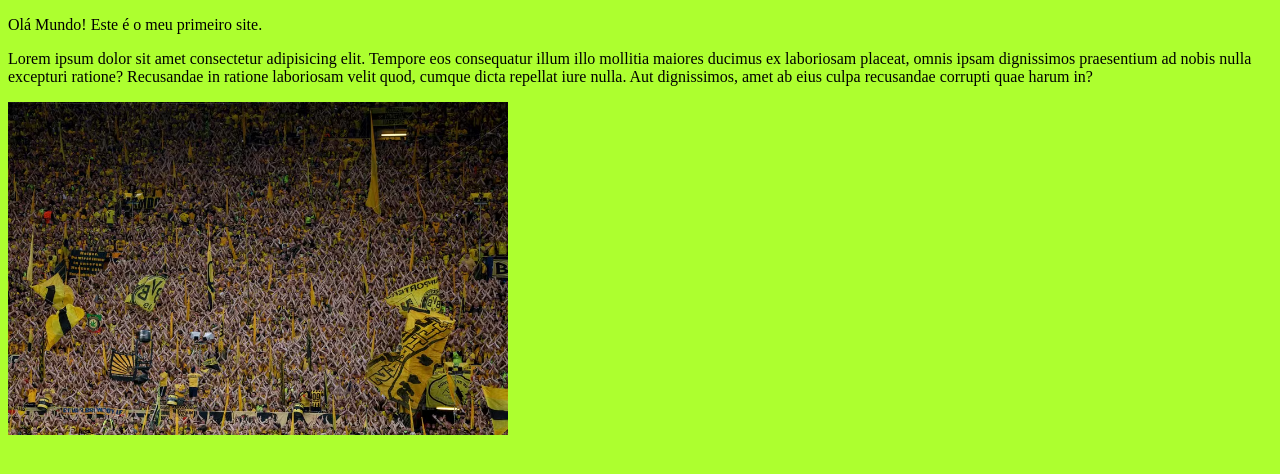
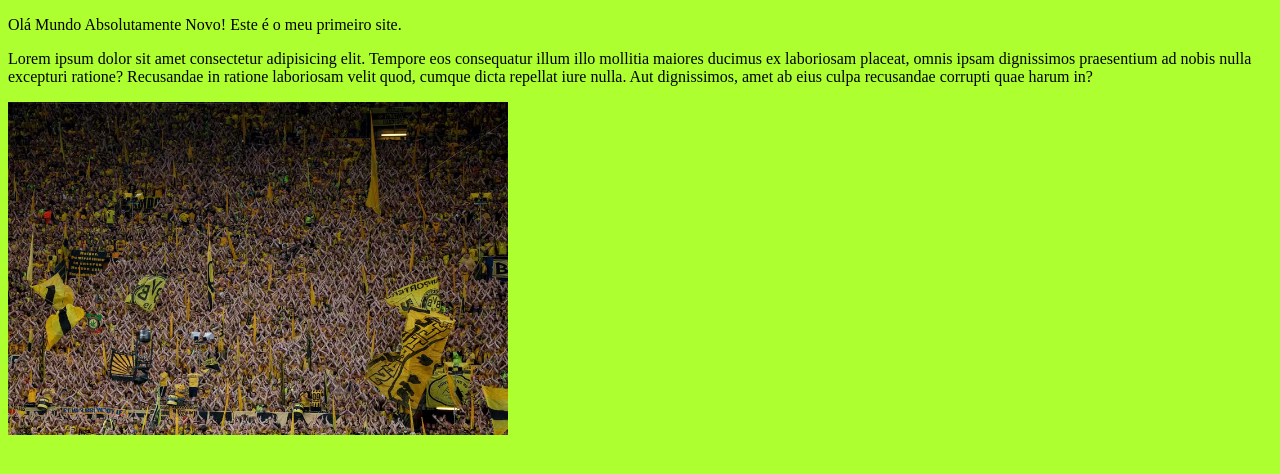
Before and after one commit to gsabinor/ProjetoWeb1, a plain HTML site: page index.html in a window 1280 px wide. Drawn offline with Linux system fonts and the light colour scheme.

Commit message:
UPDATE index.html V2

```diff
--- a/index.html
+++ b/index.html
@@ -7,7 +7,7 @@
     <link rel="stylesheet" href="style.css">
 </head>
 <body>
-    <p>Olá Mundo! Este é o meu primeiro site. </p>
+    <p>Olá Mundo Absolutamente Novo! Este é o meu primeiro site. </p>
 
     <p>Lorem ipsum dolor sit amet consectetur adipisicing elit. Tempore eos consequatur illum illo mollitia maiores ducimus ex laboriosam placeat, omnis ipsam dignissimos praesentium ad nobis nulla excepturi ratione? Recusandae in ratione laboriosam velit quod, cumque dicta repellat iure nulla. Aut dignissimos, amet ab eius culpa recusandae corrupti quae harum in?</p>
     <img src="muralhaamarela.jpg" alt="" width="500px">
```
